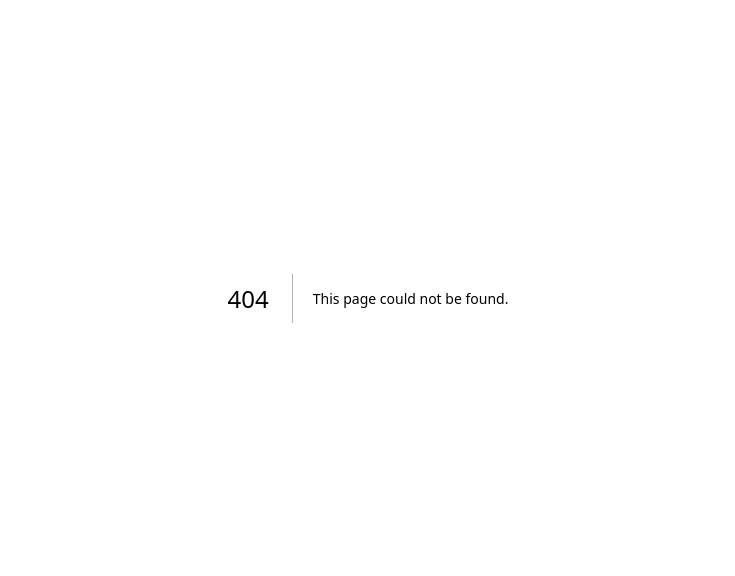
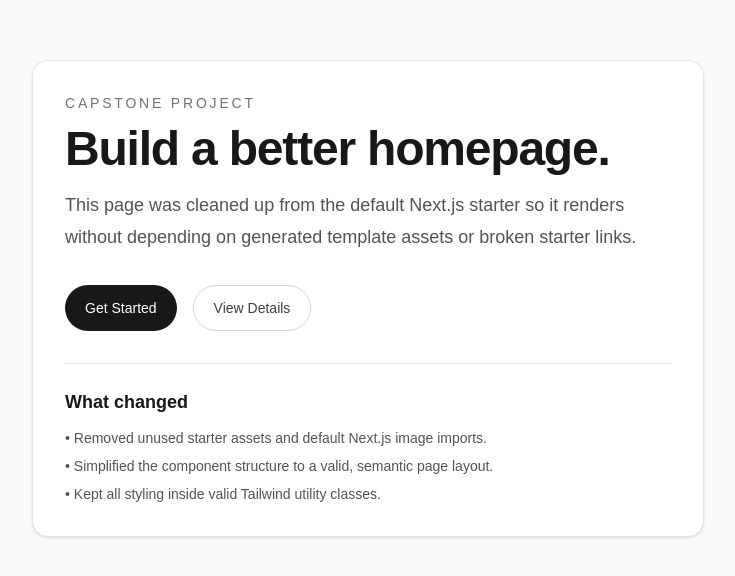
Before and after one commit to viditsmart/capstone_vidit, a Next.js app: page / in a window 1280 px wide. Before the commit this address had no page. Shown: the part 102-678 px from the top of the page, without its empty margins (272-1007 px from the left). Built offline with nearby package versions, Linux system fonts and the light colour scheme.

Commit message:
renamed file and added homepage

```diff
--- /dev/null
+++ b/app/page.tsx
@@ -0,0 +1,42 @@
+export default function Home() {
+  return (
+    <main className="flex min-h-screen items-center justify-center bg-zinc-50 px-6 py-12 text-zinc-900 dark:bg-black dark:text-zinc-50">
+      <section className="w-full max-w-2xl rounded-2xl border border-zinc-200 bg-white p-8 shadow-sm dark:border-zinc-800 dark:bg-zinc-950">
+        <p className="mb-3 text-sm font-medium uppercase tracking-[0.2em] text-zinc-500">
+          Capstone Project
+        </p>
+        <h1 className="text-4xl font-semibold tracking-tight sm:text-5xl">
+          Build a better homepage.
+        </h1>
+        <p className="mt-4 max-w-xl text-lg leading-8 text-zinc-600 dark:text-zinc-300">
+          This page was cleaned up from the default Next.js starter so it renders
+          without depending on generated template assets or broken starter links.
+        </p>
+
+        <div className="mt-8 flex flex-wrap gap-4">
+          <a
+            href="/"
+            className="inline-flex items-center justify-center rounded-full bg-zinc-900 px-5 py-3 text-sm font-medium text-white transition hover:bg-zinc-700 dark:bg-white dark:text-zinc-900 dark:hover:bg-zinc-200"
+          >
+            Get Started
+          </a>
+          <a
+            href="#details"
+            className="inline-flex items-center justify-center rounded-full border border-zinc-300 px-5 py-3 text-sm font-medium text-zinc-700 transition hover:border-zinc-400 hover:bg-zinc-100 dark:border-zinc-700 dark:text-zinc-200 dark:hover:bg-zinc-900"
+          >
+            View Details
+          </a>
+        </div>
+
+        <div id="details" className="mt-8 border-t border-zinc-200 pt-6 dark:border-zinc-800">
+          <h2 className="text-lg font-semibold">What changed</h2>
+          <ul className="mt-3 space-y-2 text-sm text-zinc-600 dark:text-zinc-300">
+            <li>• Removed unused starter assets and default Next.js image imports.</li>
+            <li>• Simplified the component structure to a valid, semantic page layout.</li>
+            <li>• Kept all styling inside valid Tailwind utility classes.</li>
+          </ul>
+        </div>
+      </section>
+    </main>
+  );
+}
```
Also changed, not shown: app/login/login.tsx (renamed from app/login/page.tsx).
